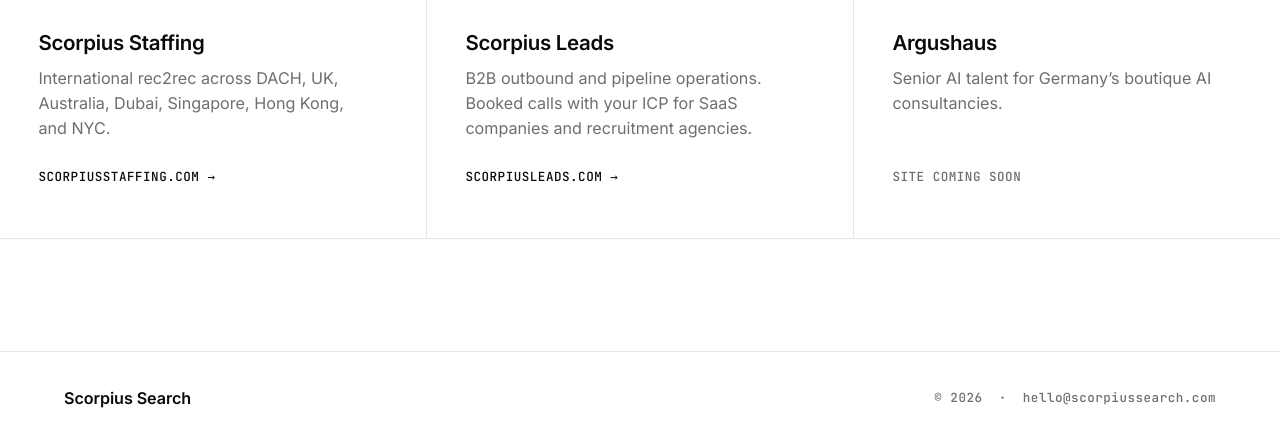
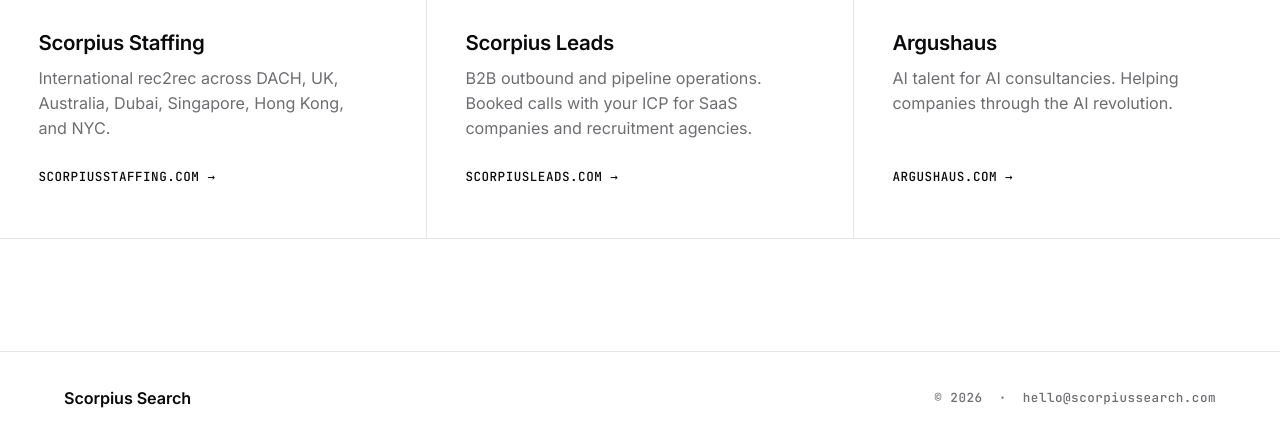
Before and after one commit to scorpiusstaffing/scorpius-search, a website: page index.html in a window 1280 px wide. Shown: the part 810-1245 px from the top of the page. Drawn offline with Linux system fonts and the light colour scheme.

Commit message:
Argushaus card: relink to www.argushaus.com + reposition copy (AI talent for AI consultancies)

```diff
--- a/index.html
+++ b/index.html
@@ -75,17 +75,17 @@
       </a>
 
       <!-- 03 — ARGUSHAUS -->
-      <div class="brand-card brand-card--static">
+      <a class="brand-card" href="https://www.argushaus.com" target="_blank" rel="noopener">
         <span class="card-num">03</span>
         <div class="card-logo">
           <img src="/logos/argushaus.png" alt="Argushaus logo" />
         </div>
         <div class="card-body">
           <h2 class="card-title">Argushaus</h2>
-          <p class="card-desc">Senior AI talent for Germany&rsquo;s boutique AI consultancies.</p>
-          <span class="card-link card-link--soon">Site coming soon</span>
+          <p class="card-desc">AI talent for AI consultancies. Helping companies through the AI revolution.</p>
+          <span class="card-link">argushaus.com &rarr;</span>
         </div>
-      </div>
+      </a>
 
     </div>
   </section>
```
